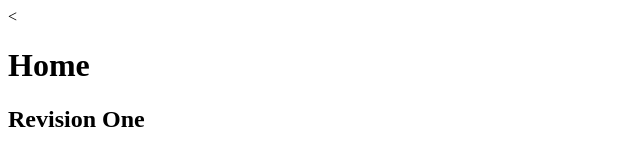
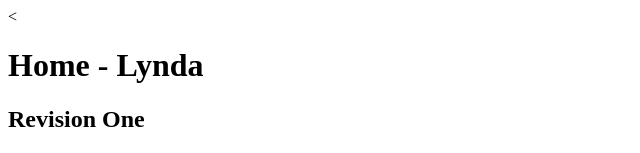
Before and after one commit to sburns2018/testing_project, a plain HTML site: page index.html in a window 1280 px wide. Shown: the top 153 px of the page, without its empty margins (0-640 px from the left). Drawn offline with Linux system fonts and the light colour scheme.

Commit message:
Change header

```diff
--- a/index.html
+++ b/index.html
@@ -5,7 +5,7 @@
 	<title>MyFirstGitProject - Now on GitHub!</title>
 </head>
 <body>
-<h1>Home</h1>
+<h1>Home - Lynda</h1>
 <h2>Revision One</h2>
 <p>Heavy boxes perform quick waltzes and jigs</p>
 </body>
```
